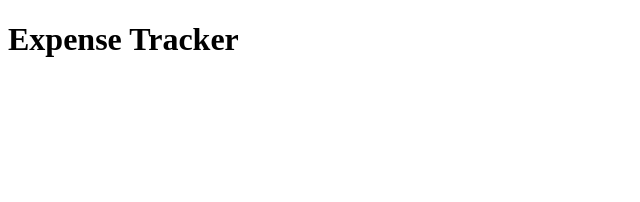
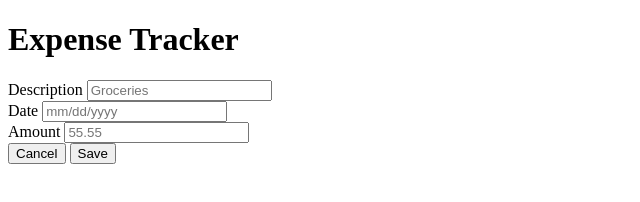
Before and after one commit to Harshil91/BackboneExpenseTracker, a plain HTML site: page index.html in a window 1280 px wide. Shown: the whole page, without its empty margins (0-640 px from the left). Drawn offline with Linux system fonts and the light colour scheme.

Commit message:
Added inital form

```diff
--- a/index.html
+++ b/index.html
@@ -8,6 +8,32 @@
 <body>
   <h1>Expense Tracker</h1>
 
+  <form id= "new-expense-form">
+    <div class="row">
+      <div class="form-group">
+        <label for="description">Description</label>
+        <input id="description" name="description" type="text" placeholder="Groceries">
+      </div>
+    </div>
+
+    <div class="row">
+      <div class="form-group">
+        <label for="date">Date</label>
+        <input id="date" name="date" type="text" placeholder="mm/dd/yyyy">
+      </div>
+      <div class="form-group">
+        <label for="amount">Amount</label>
+        <input id="amount" name="amount" type="text" placeholder="55.55">
+      </div>
+    </div>
+
+    <div class="form-actions">
+      <button type="reset">Cancel</button>
+      <button type="submit">Save</button>
+    </div>
+
+  </form>
+
   <script src="js/vendor/jquery.js"></script>
   <script src="js/vendor/underscore.js"></script>
   <script src="js/vendor/backbone.js"></script>
```
